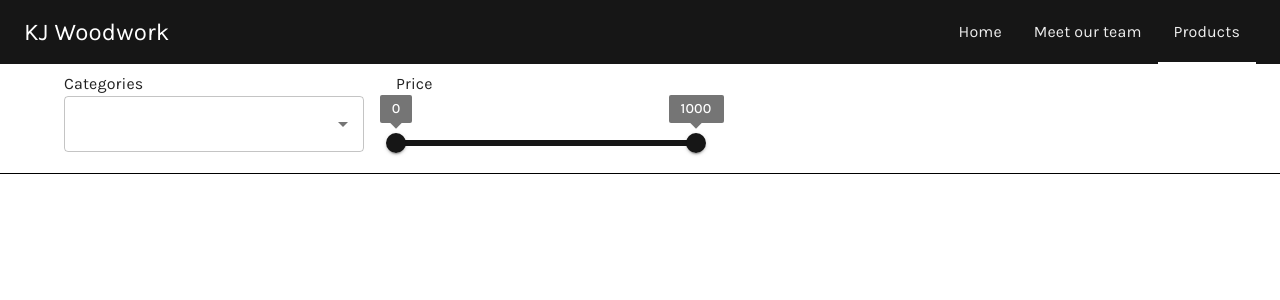
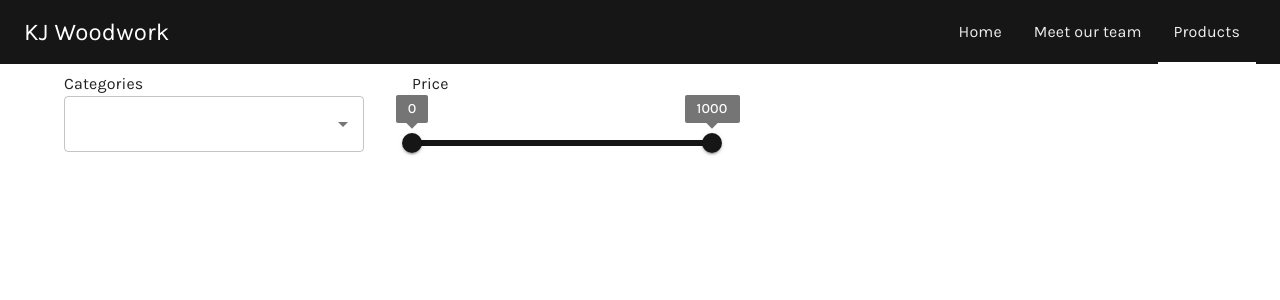
Before and after one commit to karolisjon/frontend-kj-woodwork, a React (Create React App) app in the folder kj-woodwork/: page /products in a window 1280 px wide. Shown: the top 300 px of the page. Built offline with nearby package versions, Linux system fonts and the light colour scheme.

Commit message:
feat(31): adjusted styles on Product page's autocomplete and slider components

```diff
--- a/kj-woodwork/src/components/pages/products-page/index.jsx
+++ b/kj-woodwork/src/components/pages/products-page/index.jsx
@@ -1,6 +1,7 @@
 import {
   Autocomplete,
   Box,
+  // Divider,
   FormControl,
   Slider,
   TextField,
@@ -29,20 +30,20 @@ const Products = () => {
   const [category, setCategory] = React.useState('');
 
   return (
-    <Box sx={{ borderBottom: '1px solid black'}}>
-      <Container>
-        <FormControl sx={{ my: 1, mr: 4 }}>
+    <Box >
+      <Container sx={{ display: 'flex', gap: 6 }} >
+        <FormControl sx={{ my: 1 }}>
           <Typography>Categories</Typography>
           <Autocomplete
             options={categories}
             value={category}
             onChange={(_, newCategory) => setCategory(newCategory)}
-            renderInput={(params) => <TextField {...params} label={categories.label} />}
+            renderInput={(params) => <TextField {...params} label={categories.label}/>}
             sx={{ width: '300px' }}
           />
         </FormControl>
 
-        <FormControl sx={{ my: 1 }}>
+        <FormControl sx={{ my: 1}}>
           <Typography>Price</Typography>
           <Box sx={{ mx: '2' }}>
             <Slider
```
